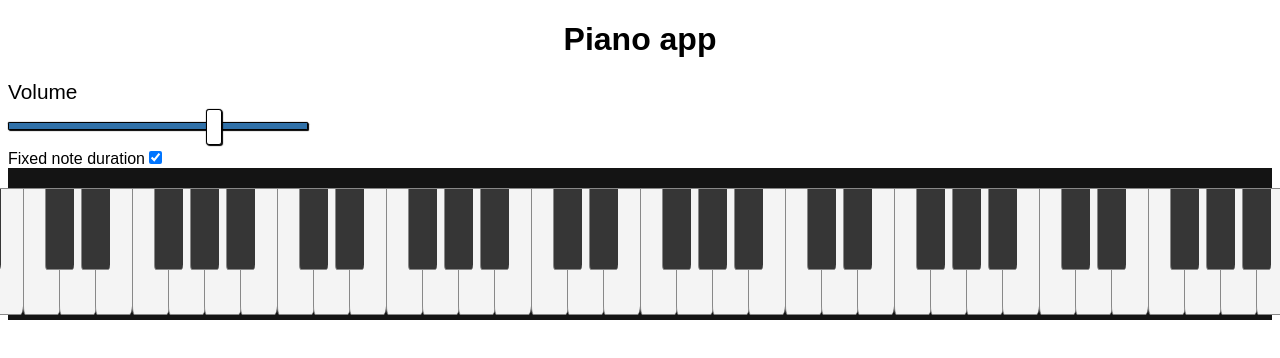
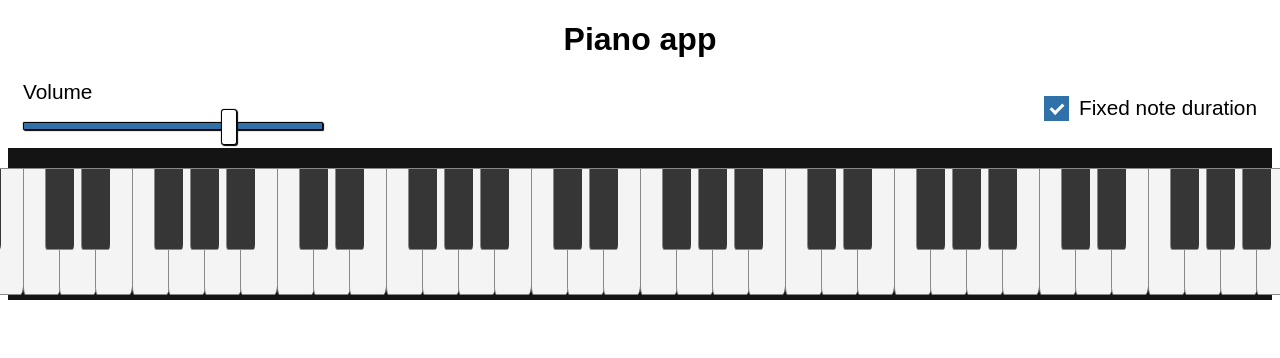
Before and after one commit to RBGeorgiev/javascript-practice, a React (Create React App) app in the folder piano-react/: page / in a window 1280 px wide. Shown: the top 358 px of the page. Built offline with nearby package versions, Linux system fonts and the light colour scheme.

Commit message:
added custom checkbox

```diff
--- a/piano-react/src/App.css
+++ b/piano-react/src/App.css
@@ -48,11 +48,80 @@ h1 {
   z-index: 2;
 }
 
-.volumeController label {
+.controls {
+  display: flex;
+  padding: 0 15px;
+  justify-content: space-between;
+  align-items: center;
+}
+
+/* custom checkbox */
+.container {
+  display: block;
+  position: relative;
+  padding-left: 35px;
+  margin-bottom: 12px;
+  cursor: pointer;
+  -webkit-user-select: none;
+  -moz-user-select: none;
+  -ms-user-select: none;
+  user-select: none;
+}
+
+.container input {
+  position: absolute;
+  opacity: 0;
+  cursor: pointer;
+  height: 0;
+  width: 0;
+}
+
+.checkmark {
+  position: absolute;
+  top: 0;
+  left: 0;
+  height: 25px;
+  width: 25px;
+  background-color: #eee;
+}
+
+.container:hover input ~ .checkmark {
+  background-color: #ccc;
+}
+
+.container input:checked ~ .checkmark {
+  background-color: #3071a9;
+}
+
+.checkmark:after {
+  content: "";
+  position: absolute;
+  display: none;
+}
+
+.container input:checked ~ .checkmark:after {
+  display: block;
+}
+
+.container .checkmark:after {
+  left: 9px;
+  top: 5px;
+  width: 5px;
+  height: 10px;
+  border: solid white;
+  border-width: 0 3px 3px 0;
+  -webkit-transform: rotate(45deg);
+  -ms-transform: rotate(45deg);
+  transform: rotate(45deg);
+}
+
+label {
   font-size: 1.3em;
   display: block;
 }
 
+
+/* custom range */
 input[type=range] {
   -webkit-appearance: none;
   margin: 18px 0;
--- a/piano-react/src/App.js
+++ b/piano-react/src/App.js
@@ -25,13 +25,15 @@ function releaseNote() {
 
 function SustainCheckbox() {
   return (
-    <label>
+    <label className='container'>
       Fixed note duration
-    <input
+      <input
         type="checkbox"
         defaultChecked={sustain}
         onChange={() => sustain = !sustain}
+        className='checkmark'
       />
+      <span className='checkmark'></span>
     </label>
   );
 }
@@ -105,8 +107,10 @@ function App() {
   return (
     <div className="App">
       <h1>Piano app</h1>
-      <VolumeSlider />
-      <SustainCheckbox />
+      <div className="controls">
+        <VolumeSlider />
+        <SustainCheckbox />
+      </div>
       <Keyboard />
     </div>
   );
```
